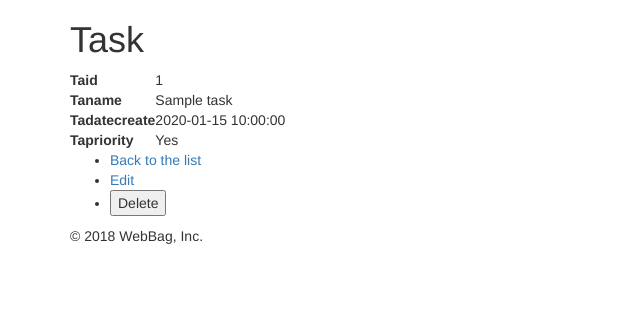
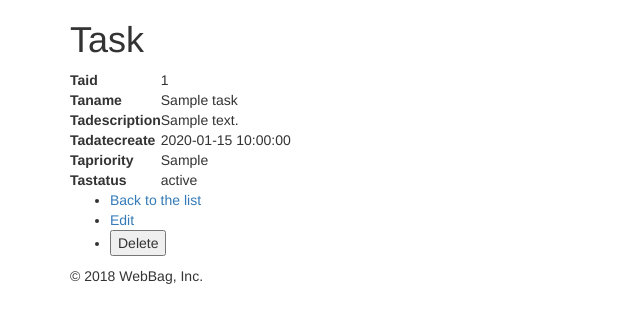
Before and after one commit to webbag/task-manager, a Symfony app: template website/app/Resources/views/task/show.html.twig in a window 1280 px wide. Shown: the part 56-379 px from the top of the page, without its empty margins (0-640 px from the left). Run offline with Twig, Linux system fonts and the light colour scheme; the template is opened without the code that fills it: most values are stand-ins (such as "Sample title", 1, 10 or a date in 2020); some libraries are stand-ins or nearby versions.

Commit message:
task form change

```diff
--- a/website/app/Resources/views/task/index.html.twig
+++ b/website/app/Resources/views/task/index.html.twig
@@ -8,8 +8,10 @@
             <tr>
                 <th>Taid</th>
                 <th>Taname</th>
+                <th>Tadescription</th>
                 <th>Tadatecreate</th>
                 <th>Tapriority</th>
+                <th>Tastatus</th>
                 <th>Actions</th>
             </tr>
         </thead>
@@ -18,8 +20,10 @@
             <tr>
                 <td><a href="{{ path('task_show', { 'id': task.taId }) }}">{{ task.taId }}</a></td>
                 <td>{{ task.taName }}</td>
+                <td>{{ task.taDescription }}</td>
                 <td>{% if task.taDateCreate %}{{ task.taDateCreate|date('Y-m-d H:i:s') }}{% endif %}</td>
-                <td>{% if task.taPriority %}Yes{% else %}No{% endif %}</td>
+                <td>{{ task.taPriority }}</td>
+                <td>{{ task.taStatus }}</td>
                 <td>
                     <ul>
                         <li>
--- a/website/app/Resources/views/task/show.html.twig
+++ b/website/app/Resources/views/task/show.html.twig
@@ -14,12 +14,20 @@
                 <td>{{ task.taName }}</td>
             </tr>
             <tr>
+                <th>Tadescription</th>
+                <td>{{ task.taDescription }}</td>
+            </tr>
+            <tr>
                 <th>Tadatecreate</th>
                 <td>{% if task.taDateCreate %}{{ task.taDateCreate|date('Y-m-d H:i:s') }}{% endif %}</td>
             </tr>
             <tr>
                 <th>Tapriority</th>
-                <td>{% if task.taPriority %}Yes{% else %}No{% endif %}</td>
+                <td>{{ task.taPriority }}</td>
+            </tr>
+            <tr>
+                <th>Tastatus</th>
+                <td>{{ task.taStatus }}</td>
             </tr>
         </tbody>
     </table>
--- a/website/src/AppBundle/Entity/Task.php
+++ b/website/src/AppBundle/Entity/Task.php
@@ -21,7 +21,7 @@ class Task
     const STATUS_OPEN = 'otwarte';
     const STATUS_CLOSE = 'zamknęte';
 
-    const PRIORITY = [self::PRIORITY_URGENT, self::PRIORITY_HIGH, self::PRIORITY_NORMAL, self::PRIORITY_NORMAL];
+    const PRIORITY = [self::PRIORITY_URGENT, self::PRIORITY_HIGH, self::PRIORITY_NORMAL, self::PRIORITY_LOW];
     const STATUS = [self::STATUS_OPEN, self::STATUS_CLOSE, self::STATUS_NEW];
 
     /**
```
Also changed, not shown: website/src/AppBundle/Form/TaskType.php (+19 -3 lines).
